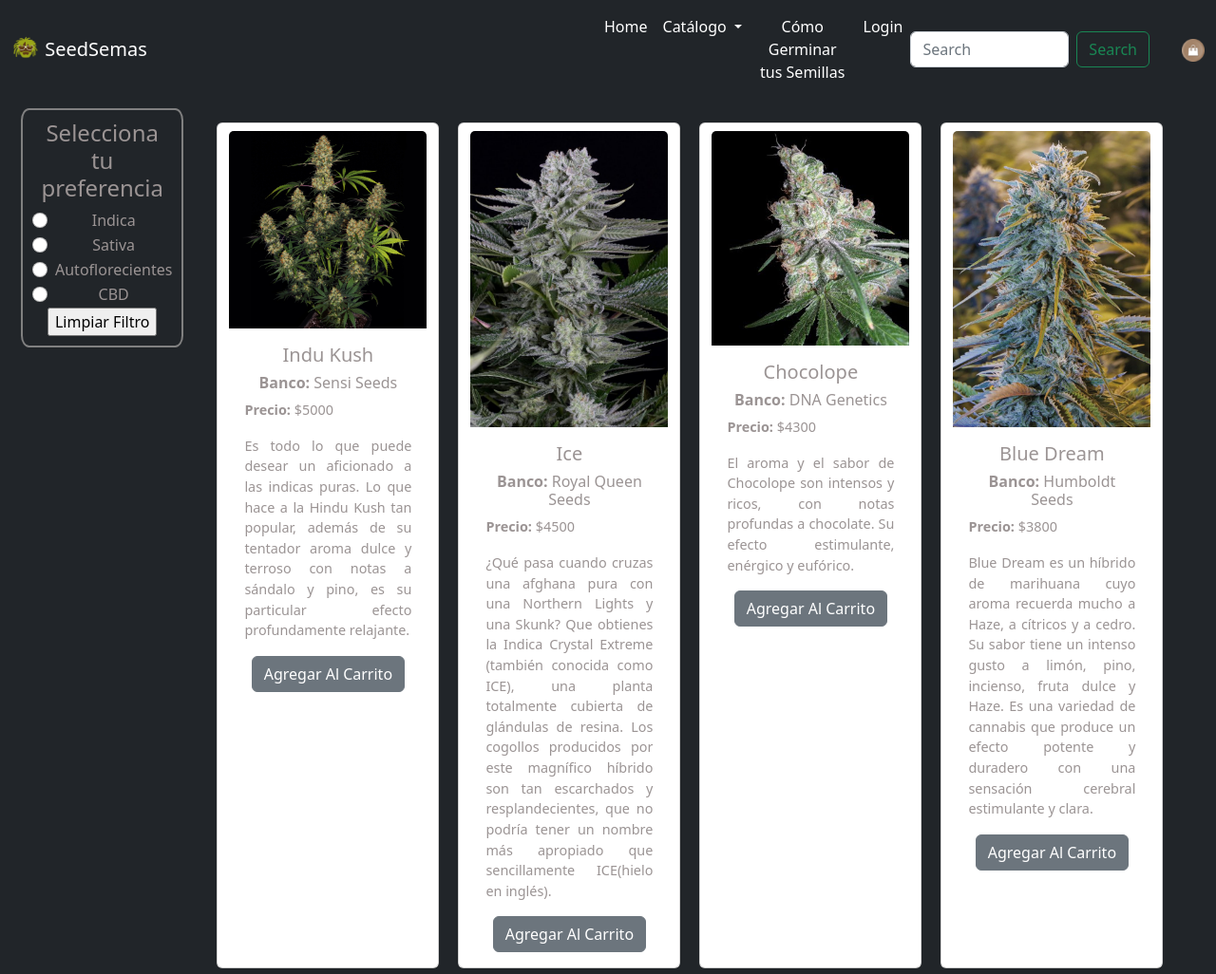
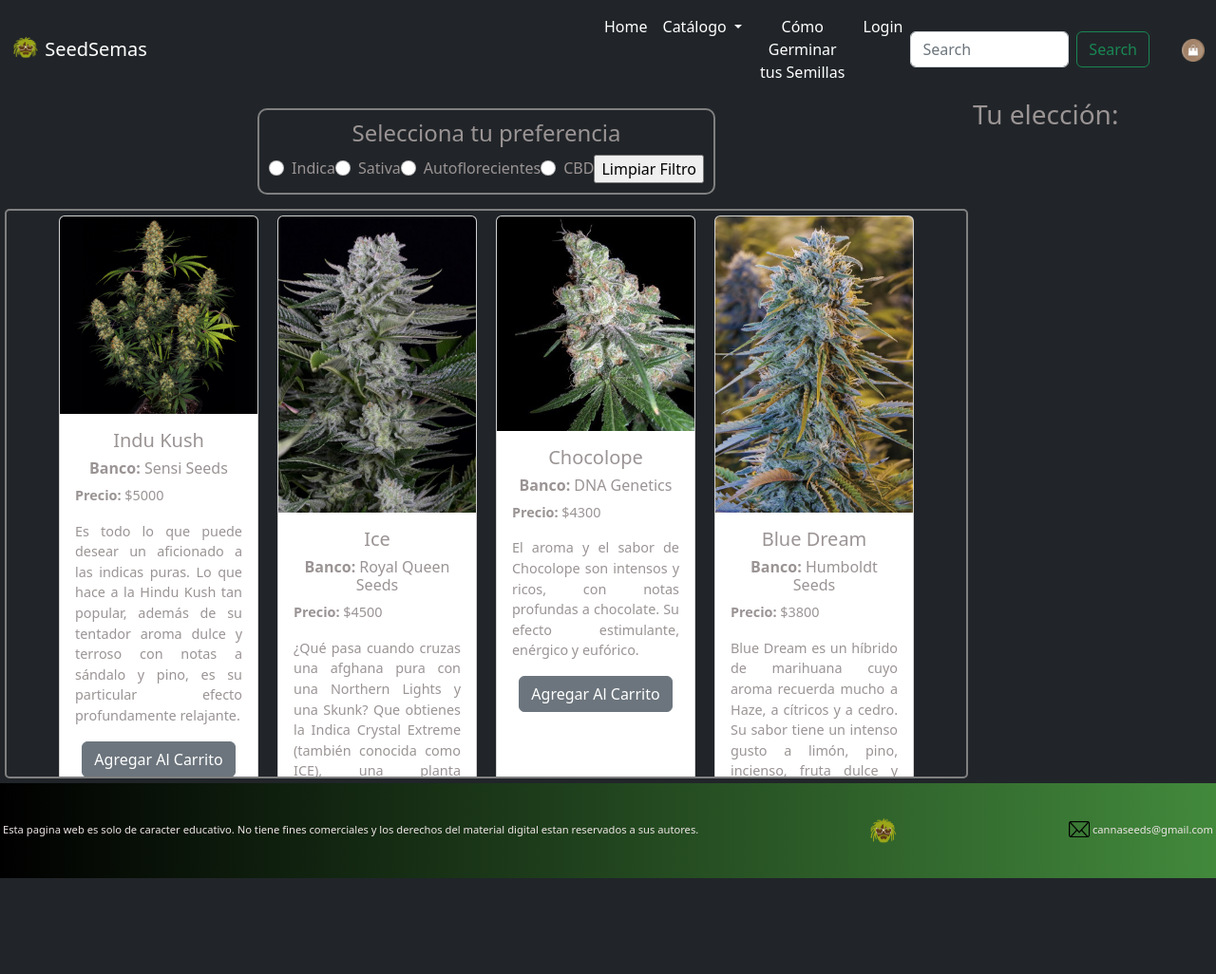
Before and after one commit to arenascode/primer_proyecto_js, a website: page pages/catalogo.html in a window 1280 px wide. Shown: the top 1026 px of the page at 95% size. After the commit the page ends 925 px from the top, so only its background shows below. Drawn offline with nearby package versions, Linux system fonts and the light colour scheme.

Commit message:
catalogo y carrito en mismo html para poder avanzar con algo

```diff
--- a/js/catalogo.js
+++ b/js/catalogo.js
@@ -23,7 +23,7 @@ stockVariedades.push(
   )
 );
 stockVariedades.push(
-  new Producto(2, "Ice", "Royal Queen Seeds", "Indica", 4500, "../images/catalogo/indica/ice.jpeg", "¿Qué pasa cuando cruzas una afghana pura con una Northern Lights y una Skunk? Que obtienes la Indica Crystal Extreme (también conocida como ICE), una planta totalmente cubierta de glándulas de resina. Los cogollos producidos por este magnífico híbrido son tan escarchados y resplandecientes, que no podría tener un nombre más apropiado que sencillamente ICE(hielo en inglés).")
+  new Producto(2, "Ice", "Royal Queen Seeds", "Indica", 4500, "../images/catalogo/indica/ice.jpeg", "¿Qué pasa cuando cruzas una afghana pura con una Northern Lights y una Skunk? Que obtienes la Indica Crystal Extreme (también conocida como ICE), una planta totalmente cubierta de glándulas de resina.")
 );
 stockVariedades.push(
   new Producto(
@@ -175,11 +175,12 @@ let cardVariedad;
 
 catalogoVariedadFiltrada = document.getElementById("variedadCatalogo");
 
+function mostrarCatalogo() {
   stockVariedades.forEach(variedad => {
     cardVariedad = document.createElement("div");
     cardVariedad.setAttribute("class", "card cardVariedad col-2")
     cardVariedad.innerHTML = `<div  style="width: 13rem;">
-  <img src="${variedad.foto}" class="card-img-top mt-2" alt="...">
+  <img src="${variedad.foto}" class="card-img-top" alt="...">
   <div class="card-body">
     <h5 class="card-title">${variedad.nombre}</h5>
     <h6><strong>Banco:</strong> ${variedad.banco}</h6>
@@ -189,8 +190,9 @@ stockVariedades.forEach(variedad => {
   </div>
 </div>`;
     catalogoVariedadFiltrada.appendChild(cardVariedad);
-});
-
+  })
+};
+mostrarCatalogo();
 // Filtro de Productos
 
 // Indica
@@ -210,7 +212,7 @@ function mostrarIndica() {
     cardVariedad = document.createElement("div");
     cardVariedad.setAttribute("class", "card cardVariedad col-2", )
     cardVariedad.innerHTML = `<div  style="width: 13rem;">
-  <img src="${indica.foto}" class="card-img-top mt-2" alt="...">
+  <img src="${indica.foto}" class="card-img-top" alt="...">
   <div class="card-body">
     <h5 class="card-title">${indica.nombre}</h5>
     <h6><strong>Banco:</strong> ${indica.banco}</h6>
@@ -241,7 +243,7 @@ function mostrarSativa() {
     cardVariedad = document.createElement("div");
     cardVariedad.setAttribute("class", "card col-2 cardVariedad");
     cardVariedad.innerHTML = `<div  style="width: 13rem;">
-   <img src="${sativa.foto}" class="card-img-top mt-2" alt="...">
+   <img src="${sativa.foto}" class="card-img-top" alt="...">
    <div class="card-body">
      <h5 class="card-title">${sativa.nombre}</h5>
      <h6><strong>Banco:</strong> ${sativa.banco}</h6>
@@ -272,7 +274,7 @@ function mostrarCbd() {
     cardVariedad = document.createElement("div");
     cardVariedad.setAttribute("class", "card col-2 cardVariedad");
     cardVariedad.innerHTML = `<div  style="width: 13rem;">
-   <img src="${cbd.foto}" class="card-img-top mt-2" alt="...">
+   <img src="${cbd.foto}" class="card-img-top" alt="...">
    <div class="card-body">
      <h5 class="card-title">${cbd.nombre}</h5>
      <h6><strong>Banco:</strong> ${cbd.banco}</h6>
@@ -303,7 +305,7 @@ function mostrarAutos() {
     cardVariedad = document.createElement("div");
     cardVariedad.setAttribute("class", "card col-2 cardVariedad");
     cardVariedad.innerHTML = `<div  style="width: 13rem;">
-   <img src="${auto.foto}" class="card-img-top mt-2" alt="...">
+   <img src="${auto.foto}" class="card-img-top" alt="...">
    <div class="card-body">
      <h5 class="card-title">${auto.nombre}</h5>
      <h6><strong>Banco:</strong> ${auto.banco}</h6>
@@ -329,7 +331,7 @@ botonBorrarFiltro.addEventListener("click", function (e) {
       cardVariedad = document.createElement("div");
       cardVariedad.setAttribute("class", "card cardVariedad col-2");
       cardVariedad.innerHTML = `<div  style="width: 13rem;">
-  <img src="${mostrarCarrito.foto}" class="card-img-top mt-2" alt="...">
+  <img src="${mostrarCarrito.foto}" class="card-img-top" alt="...">
   <div class="card-body">
     <h5 class="card-title">${mostrarCarrito.nombre}</h5>
     <h6><strong>Banco:</strong> ${mostrarCarrito.banco}</h6>
@@ -348,17 +350,37 @@ botonBorrarFiltro.addEventListener("click", function (e) {
 
 
 // Agregar los productos al Carrito
-export const carrito = [];
+const carrito = [];
+
+let containerCarrito = document.getElementById("containerCarrito");
 
 function agregarProductoCarrito(event) {
   let variedadEncontrada = stockVariedades.find((el) => el.id == event.target.dataset.id)
-  // console.log(variedadEncontrada);
   carrito.push(variedadEncontrada)
   console.log(carrito);
-  // if (variedadEncontrada == stockVariedades.id) {
-  //   console.log("probando si funciona");
-  // } else {
-  //   console.log("no funcionó, o sí?");
-  // }
+  if (variedadEncontrada == undefined) {
+    console.log("No existe la variedad en en catalogo");
+  } else {
+    mostrarCarrito();
+    console.log("Si entró donde debería mostrar los produs");
+  }
+};
+
+function mostrarCarrito() {
+  containerCarrito.innerHTML= ``
+  carrito.forEach((variedadCarrito) => {
+    cardCarrito = document.createElement("div");
+    cardCarrito.setAttribute("class", "card cardVariedad col-2")
+    cardCarrito.innerHTML = `<div  style="width: 10rem;">
+  <div class="card-body">
+    <h5 class="card-title">${variedadCarrito.nombre}</h5>
+    <h6><strong>Banco:</strong> ${variedadCarrito.banco}</h6>
+    <p class="card-text fw-normal"> <strong>Precio:</strong> $${variedadCarrito.precio}</p>
+
+    <button data-id="${variedadCarrito.id} " type="button" class="btnCarrito btn btn-secondary"> Eliminar </button>
+  </div>
+</div>`;
+    containerCarrito.appendChild(cardCarrito);
+  })
 }
 // Mostrar el carrito => en otro js
--- a/pages/catalogo.html
+++ b/pages/catalogo.html
@@ -63,7 +63,7 @@
   <div class="bannerCatalogo">
   </div>
   <section class="catalogoPrincipal">
-    <div class="container-fluid containerCatalogo">
+    <div class="containerCatalogo">
       <div class="catalogoFiltro">
         <h4>Selecciona tu preferencia</h4>
         <form>
@@ -94,12 +94,13 @@
         <input type="reset" id="limpiarFiltro" value="Limpiar Filtro">
         </form>
       </div>
-      <div id="variedadCatalogo" class="row catalogoVariedadFiltrada">
+      <div id="variedadCatalogo" class="catalogoVariedadFiltrada">
 
       </div>
     </div>
-    <div class="productoSugerido">
-      Sugerencia de Productos
+    <div class="containerCarrito">
+      <h3>Tu elección:</h3>
+      <div id="containerCarrito"></div>
     </div>
   </section>
   <footer class="piePagina">
@@ -119,7 +120,7 @@
   <script src="https://cdn.jsdelivr.net/npm/bootstrap@5.2.0-beta1/dist/js/bootstrap.bundle.min.js"
     integrity="sha384-pprn3073KE6tl6bjs2QrFaJGz5/SUsLqktiwsUTF55Jfv3qYSDhgCecCxMW52nD2" crossorigin="anonymous">
   </script>
-  <script type="module" src="../js/catalogo.js" ></script>
+  <script src="../js/catalogo.js" ></script>
 </body>
 
 </html>
--- a/scss/_catalogo.scss
+++ b/scss/_catalogo.scss
@@ -1,28 +1,52 @@
+.catalogoPrincipal {
+  display: flex;
 .containerCatalogo {
-  // background-color: rgb(151, 70, 12);
-  display: inline-flex;
-  row-gap:16px ;
-  align-items: start;
+  width: 80%;
+  display: flex;
+  flex-direction: column;
+  align-items: center;
   .catalogoFiltro {
-    border-radius: 5%;
+    width: max-content;
+    border-radius: 10px;
     border: 2px grey solid;
     margin: 10px;
     padding: 10px;
     position: relative;
+    form {
+    align-items: center;
+    display: flex;
+    justify-content: center;
+    flex-wrap: wrap;
+    }
   }
   .catalogoVariedadFiltrada {
-margin: 10px;
+    height: 600px;
+    display: flex;
+    justify-content: center;
+    column-gap: 2%;
+    margin: 5px;
     text-align: center;
-    margin: 10px;
     padding: 5px;
     flex-wrap: wrap;
+    border: 2px grey solid;
+    border-radius: 5px;
+    overflow-y: scroll;
   }
 }
 .cardVariedad {
-  margin: 10px;
   width: auto;
   font-size: 0.9rem;
+  height: auto;
+  margin-bottom: 1%;
   p {
     text-align: justify;
   }
 }
+}
+#containerCarrito {
+  width: fit-content;
+  display: inline-flex;
+  column-gap: 1%;
+  flex-wrap: wrap;
+
+}
```
Also changed, not shown: css/estilos.css. Lines whose indentation alone changed are shown as unchanged.
